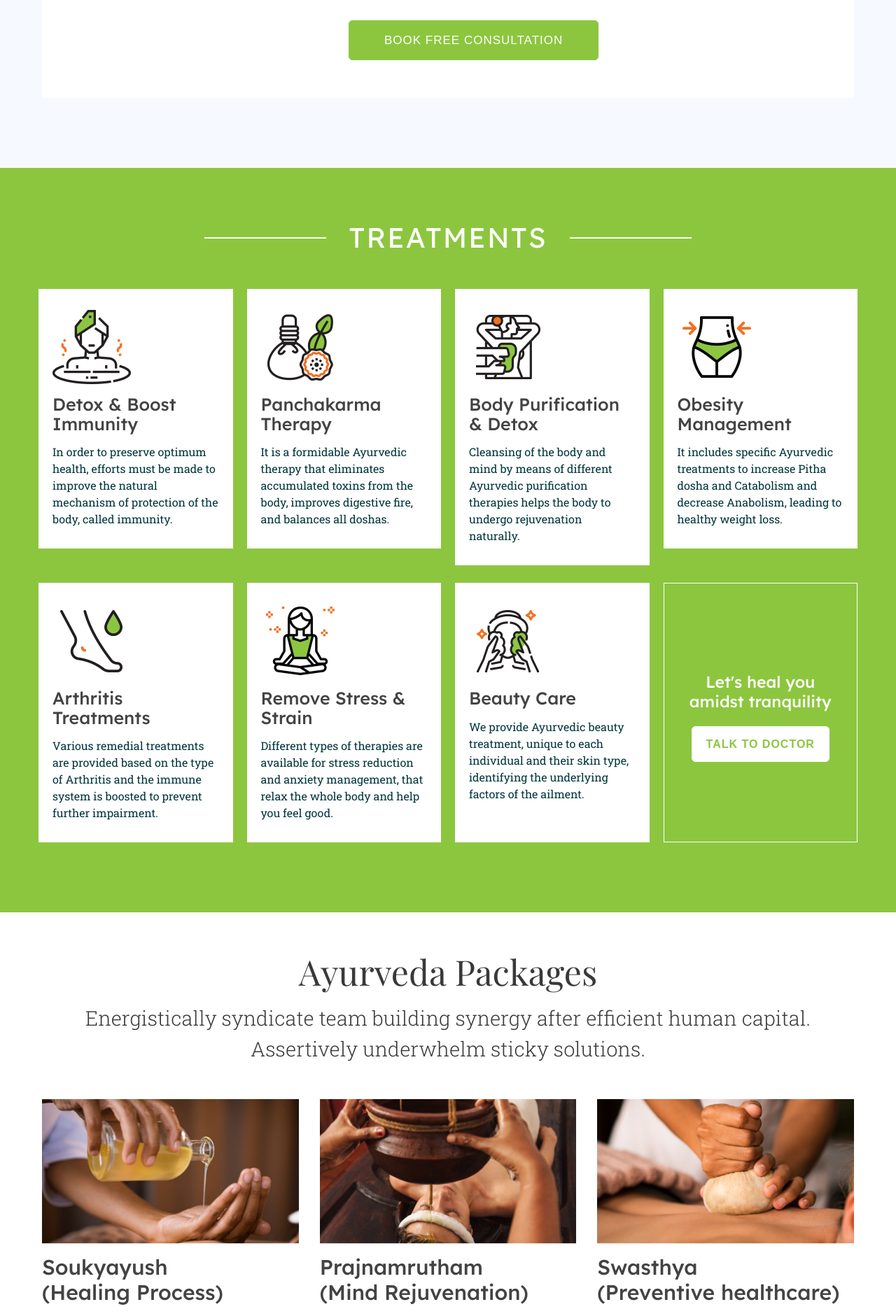
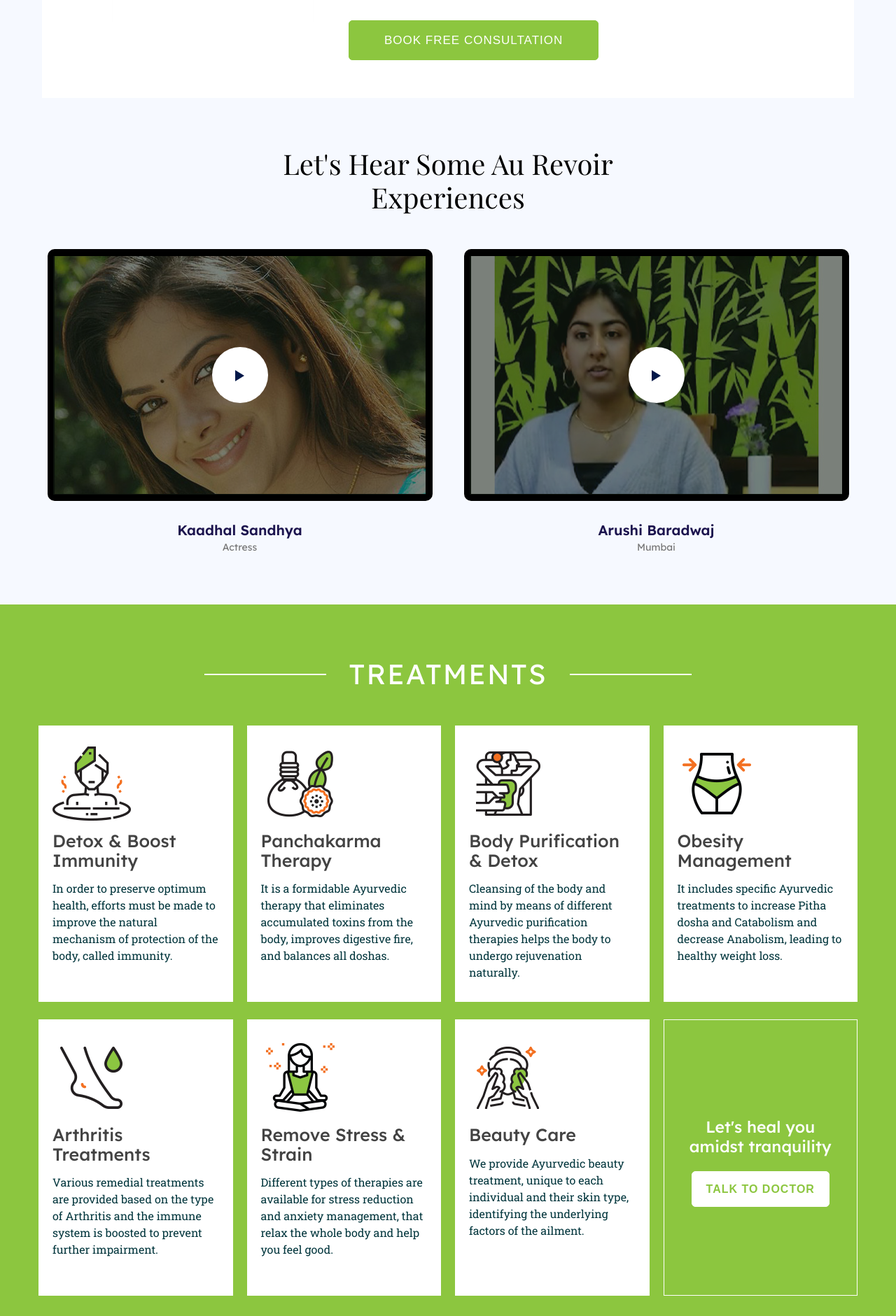
Before and after one commit to dilshad-shibin/aurevoir-lp-init, a PHP site: page /?utm_source=1 in a window 1280 px wide. Shown: the part 1166-3047 px from the top of the page at 70% size. Run offline with PHP 8.4, Linux system fonts and the light colour scheme; data that the repository does not hold is empty; some libraries are stand-ins or nearby versions; some web fonts are replaced.

Commit message:
testi photos changing

```diff
--- a/assets/css/responsive.css
+++ b/assets/css/responsive.css
@@ -624,14 +624,8 @@
         padding-bottom: 10px;
     }
     .client-head h2 {
-        font-family: 'Lexend', sans-serif;
-        color: #343434;
-        font-weight: 600;
-        font-size: 30px;
-        max-width: 700px;
-        margin: 0 auto;
+        font-size: 26px;
         margin-bottom: 30px;
-        line-height: 1.2;
     }
     .welcome-form{
         max-width: inherit;
@@ -640,6 +634,9 @@
     .video-block .img-hover{
         right: 10px;
         left: 10px;
+    }
+    .testi-slider .owl-dots{
+        top: 25px;
     }
 }
 
--- a/assets/css/style.css
+++ b/assets/css/style.css
@@ -924,7 +924,7 @@ img {
 ****************************** */
 .treatment-center{
     background: #f6f9ff;
-    padding-bottom: 100px;
+    padding-bottom: 50px;
 }
 
 .treatment-box{
@@ -1023,7 +1023,7 @@ img {
     background-color: #fff;
     padding: 30px 20px;
     margin-bottom: 25px;
-    min-height: 371px;
+    min-height: 395px;
 }
 
 .treat-box .text h3{
@@ -1317,6 +1317,10 @@ img {
 .img-testi{
     flex: 0 0 25%;
     text-align: center;
+    display: flex;
+    flex-direction: column;
+    justify-content: center;
+    align-items: center;
 }
 
 .img-testi img{
@@ -1327,6 +1331,12 @@ img {
 .text-testi{
     flex: 0 0 75%;
     padding-left: 20px;
+}
+
+.text-testi h3{
+    text-align: left;
+    margin-bottom: 5px;
+    margin-top: 10px;
 }
 
 .text-testi p{
@@ -1556,11 +1566,11 @@ img {
 }
 
 .client-head h2{
-    font-family: 'Lexend', sans-serif;
-    color: #343434;
-    font-weight: 600;
-    font-size: 38px;
     max-width: 700px;
     margin: 0 auto;
+    color: #000;
+    font-size: 40px;
     margin-bottom: 30px;
-}
+    font-weight: 400;
+    font-family: 'Playfair Display', serif;
+}
--- a/assets/js/active.js
+++ b/assets/js/active.js
@@ -78,7 +78,7 @@
         nav: false,
         dots: true,
         smartSpeed: 2000,
-        autoplay: true,
+        autoplay: false,
         autoplayTimeout: 4000,
         responsive: {
             0: {
@@ -91,7 +91,7 @@
                 items: 2
             },
             992: {
-                items: 2
+                items: 1
             }
         }
     });
--- a/index.php
+++ b/index.php
@@ -106,6 +106,47 @@ $medium = $_GET['utm_medium'];
                                 <div class="btn-style">
                                     <a href="#" data-toggle="modal" data-target="#exampleModal0">Book Free Consultation</a>
                                 </div>
+                            </div>
+                        </div>
+                    </div>
+                </div>
+            </div>
+        </section>
+
+         <!-- ***** client videos ***** -->
+         <section class="client-videos section">
+            <div class="container">
+                <div class="row">
+                    <div class="col-12 text-center">
+                        <div class="client-head">
+                            <h2>Let's Hear Some Au Revoir Experiences</h2>
+                        </div>
+                    </div>
+                </div>
+                <div class="row">
+                    <div class="col-lg-6">
+                        <div class="video-block text-center">
+                            <div class="img">
+                                <div class="img-hover"></div>
+                                <img src="assets/img/bg/kadhal-sandya.jpg" alt="" class="testii-img">
+                                <a href="assets/videos/kadhal.mp4" data-fancybox class="center-btn"><img src="assets/img/play-btn.png" alt=""></a>
+                            </div>
+                            <div class="details">
+                                <h3>Kaadhal Sandhya</h3>
+                                <p>Actress</p>
+                            </div>
+                        </div>
+                    </div>
+                    <div class="col-lg-6">
+                        <div class="video-block text-center">
+                            <div class="img">
+                                <div class="img-hover"></div>
+                                <img src="assets/img/bg/arushi.jpg" alt="" class="testii-img">
+                                <a href="assets/videos/arushi.mp4" data-fancybox class="center-btn"><img src="assets/img/play-btn.png" alt=""></a>
+                            </div>
+                            <div class="details">
+                                <h3>Arushi Baradwaj</h3>
+                                <p>Mumbai</p>
                             </div>
                         </div>
                     </div>
@@ -363,65 +404,78 @@ $medium = $_GET['utm_medium'];
                               <div class="testi-item">
                                   <div class="testi-box d-flex text-center align-items-center">
                                       <div class="img-testi">
-                                          <img src="assets/img/female-testi.png" alt="">
-                                          <h4>Tara</h4>
-                                          <span>Mumbai</span>
+                                          <img src="assets/img/testis/loredhana.jpg" alt="">
+                                          <h4>Loredana H</h4>
+                                          <!-- <span>Mumbai</span> -->
                                       </div>
                                       <div class="text-testi">
                                           <img src="assets/img/quotes.png" alt="">
-                                          <p>Au Revoir has highly dedicated doctors and therapists. Panchakarma therapy is extremely beneficial. Yoga sessions are highly energizing and fruitful.</p>
+                                          <h3>The perfect cocktail of Magic!</h3>
+                                          <p>Saddly my holiday has come to an end, but I really want to say a few words about the magic experience I lived in this place and have come from Italy for an official visit.
+                                          Au Revoir is a new wellness resort located on the Malambuzha Dam resorvoir with a breath-taking sightseeing of nature and water.
+                                          The area is safe and quiet, surrounded by the nature but at a short distance from the city, just about 20 min drive.
+                                          </p>
                                       </div>
                                   </div>
                               </div>
                               <div class="testi-item">
                                     <div class="testi-box d-flex text-center align-items-center">
                                         <div class="img-testi">
-                                            <img src="assets/img/male-testi.png" alt="">
-                                            <h4>Karthik</h4>
-                                            <span>Thrissur</span>
+                                            <img src="assets/img/testis/arushi.jpg" alt="">
+                                            <h4>Arushi</h4>
+                                            <!-- <span>Thrissur</span> -->
                                         </div>
                                         <div class="text-testi">
                                             <img src="assets/img/quotes.png" alt="">
-                                            <p>Beautiful location, ideal resort to rewind and enjoy the benefits of Ayurveda right in nature's lap. I was quite benefited by Karkidaka Chikithsa.</p>
+                                            <h3>Lovely Experience!</h3>
+                                            <p>I came to this beautiful resort to spend time with my mother and also spend time with nature. The resort definitely exceeded expectations with such lovely and hospitable staff members, beautiful scenery, and amazing treatments. I felt completely relaxed and rejuvenated after my Ayurvedic health treatments.
+                                            I also had an amazing time in the swimming pool which has a scenic view overlooking the mountains of Kerala.
+                                            </p>
                                         </div>
                                     </div>
                                </div>
                                <div class="testi-item">
                                         <div class="testi-box d-flex text-center align-items-center">
                                             <div class="img-testi">
-                                                <img src="assets/img/male-testi.png" alt="">
-                                                <h4>Aryan</h4>
-                                                <span>Chennai</span>
+                                                <img src="assets/img/testis/bhawna.jpg" alt="">
+                                                <h4>Bhawna B</h4>
+                                                <!-- <span>Chennai</span> -->
                                             </div>
                                             <div class="text-testi">
                                                 <img src="assets/img/quotes.png" alt="">
-                                                <p>Au Revoir offers the luxury of Ayurveda treatment in a scenic locale. The dedicated team and the amazing facilities make it a great wellness retreat.</p>
+                                                <h3>A Taste of Ayurveda/Kerala</h3>
+                                                <p>Au Revoir, “Goodbye Until We Meet again!” What a lovely name, I thought before I stepped into this magical place.
+                                                The location is breathtaking with the mountains in the background and the scenic view of the backwaters stretching the entire road to its entrance.
+                                                This is my second visit in less than two months. Au Revoir is all praise for its hospitality, Ayurvedic treatments and exquisite cuisine.
+                                                </p>
                                             </div>
                                         </div>
                                 </div>
                                 <div class="testi-item">
                                         <div class="testi-box d-flex text-center align-items-center">
                                             <div class="img-testi">
-                                                <img src="assets/img/male-testi.png" alt="">
-                                                <h4>Sathiyan</h4>
-                                                <span>Kochi</span>
+                                                <img src="assets/img/testis/shaji-kumar.jpg" alt="">
+                                                <h4>Shaji Kumar</h4>
+                                                <!-- <span>Kochi</span> -->
                                             </div>
                                             <div class="text-testi">
                                                 <img src="assets/img/quotes.png" alt="">
-                                                <p>I chose Au Revoir as it provides authentic treatment and one can also relax in the retreat/spa. The stay was memorable as our needs were addressed.</p>
+                                                <h3>Gods own place</h3>
+                                                <p>Gods own resort...tucked away 6kms away from malampuzha dam near palakkad , this resort is a perfect gem...the road is less travelled hence full of gravel and mud...but once u get inside the gate , the world changes...wow...just wow. We were a family of around 23 people and we thoroughly enjoyed the ambience and the stay at Au revoir.</p>
                                             </div>
                                         </div>
                                 </div>
                                 <div class="testi-item">
                                         <div class="testi-box d-flex text-center align-items-center">
                                             <div class="img-testi">
-                                                <img src="assets/img/female-testi.png" alt="">
-                                                <h4>Christina</h4>
-                                                <span>Germany</span>
+                                                <img src="assets/img/testis/niyas.jpg" alt="">
+                                                <h4>Niyas M</h4>
+                                                <!-- <span>Germany</span> -->
                                             </div>
                                             <div class="text-testi">
                                                 <img src="assets/img/quotes.png" alt="">
-                                                <p>Au Revoir is a perfect place for healing and rejuvenation with its best packages and top-notch amenities.One truly wishes to come back for more.</p>
+                                                <h3>Ayurvedic Treatment</h3>
+                                                <p>Very good service and woderfull ambience, we got varieties of vegetable soups, ayurvedic food at ayuveda treatment ayurvedic doctor and team very experienced and dedicated, we got delicious and so yummy food in normal restaurant. Rooms are spacious and can enjoy scenic beauty. They maintain good customer relationship also......... 🙏🙏🙏</p>
                                             </div>
                                         </div>
                                 </div>
```
Also changed, not shown: assets/img/testi1.png (deleted), assets/img/testi2.png (deleted), assets/img/testis/arushi.jpg (added), assets/img/testis/bhawna.jpg (added), assets/img/testis/loredhana.jpg (added), assets/img/testis/niyas.jpg (added), assets/img/testis/shaji-kumar.jpg (added).
